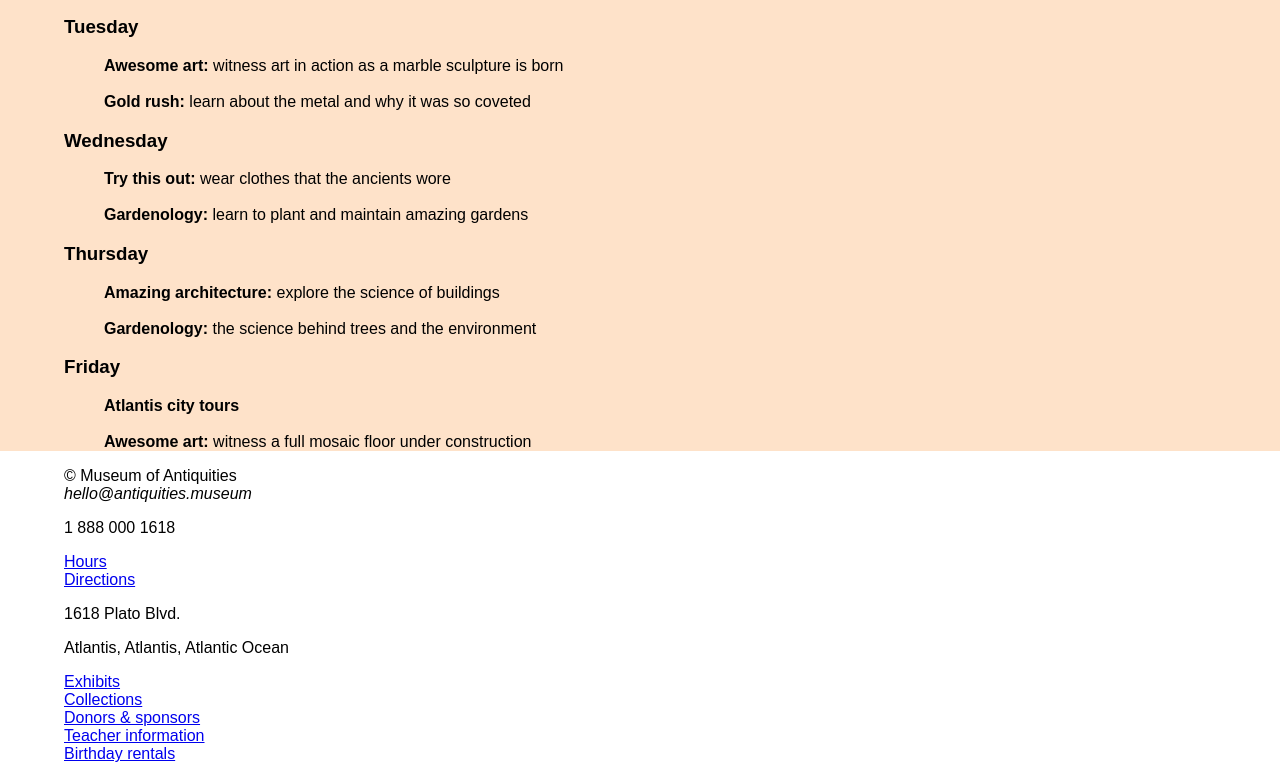
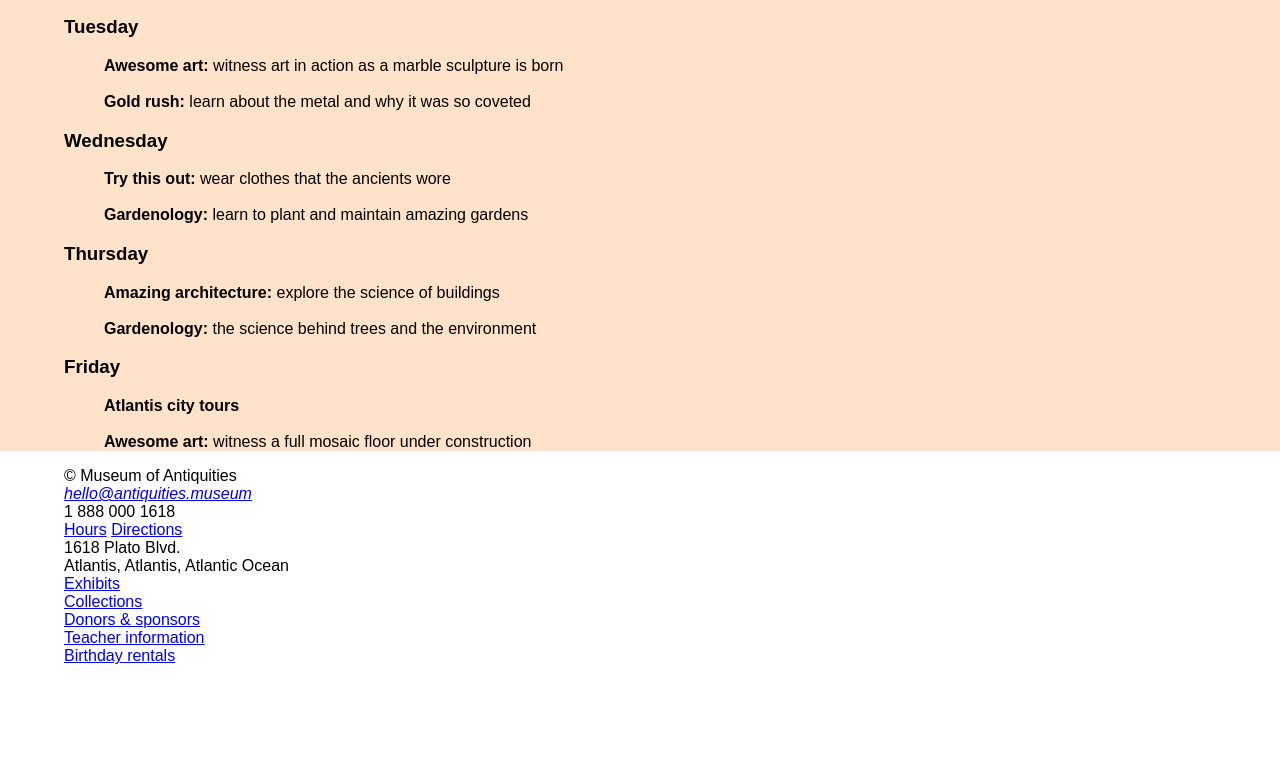
Before and after one commit to KevinBMcIntyre/dsn1675-assignment-1, a plain HTML site: page index.html in a window 1280 px wide. Shown: the part 9316-10095 px from the top of the page. After the commit the page ends 9997 px from the top, so only its background shows below. Drawn offline with Linux system fonts and the light colour scheme.

Commit message:
finished footer

```diff
--- a/css/main.css
+++ b/css/main.css
@@ -167,3 +167,10 @@ footer li{
 footer ul{
 	padding: 0;
 }
+footer ol{
+	display: inline;
+	padding: 0;
+}
+footer p{
+	margin:0;
+}
--- a/index.html
+++ b/index.html
@@ -300,24 +300,26 @@
 					<side>© Museum of Antiquities</side>
 				</li>
 				<li>
-					<address>hello@antiquities.museum</address>
+					<address><a href="#">hello@antiquities.museum</a></address>
 				</li>
 				<li>
 					<p>1 888 000 1618</p>
 				</li>
+				<li>
+					<ol>
 						<li>
 							<a href="#">Hours</a>
 						</li>
 						<li>
 							<a href="#">Directions</a>
 						</li>
+					</ol>
 				<li>
 					<p>1618 Plato Blvd.</p>
 				</li>
 				<li>
 					<p>Atlantis, Atlantis, Atlantic Ocean</p>
 				</li>
-			</ul>
 				<nav>
 					<ul>
 						<li>
@@ -337,6 +339,7 @@
 						</li>
 					</ul>
 				</nav>
+			</ul>
 		</footer>
 	</body>
 </html>
```
Lines whose indentation alone changed are shown as unchanged.
